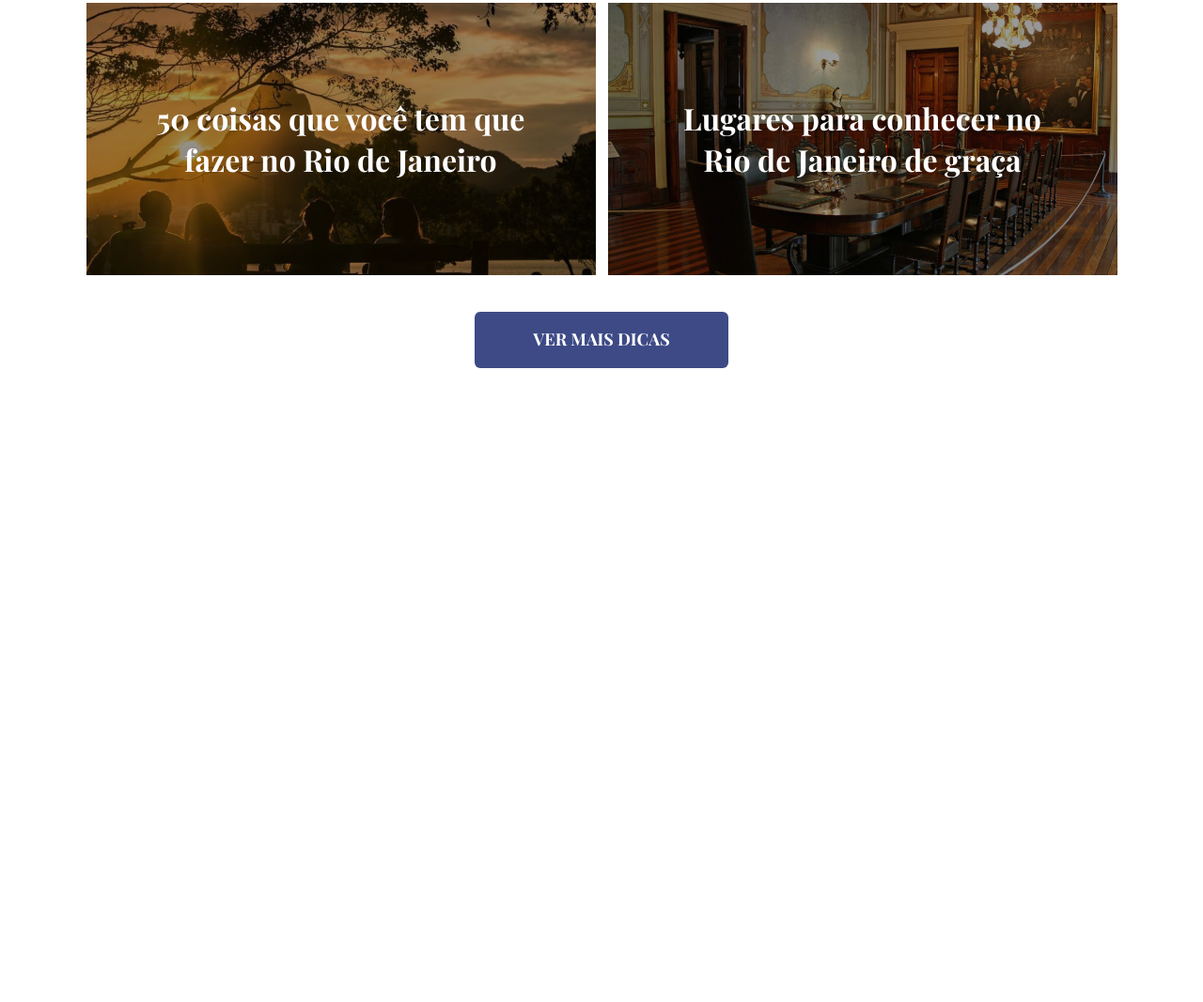
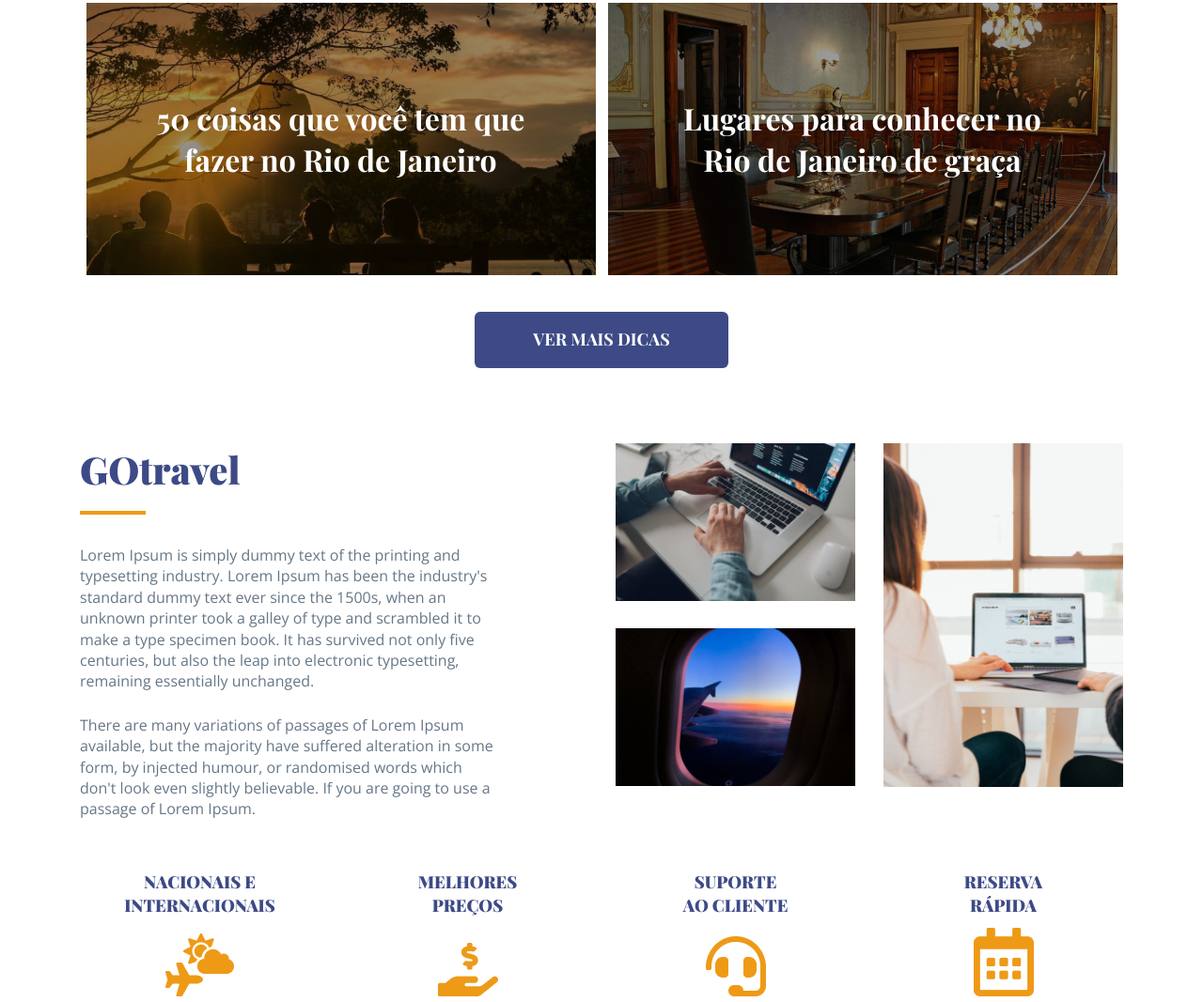
Before and after one commit to tnnacademy/gotravel, a plain HTML site: page index.html in a window 1280 px wide. Shown: the part 2718-3785 px from the top of the page at 94% size. Before the commit the page ends 3110 px from the top, so only its background shows below. Drawn offline with nearby package versions, Linux system fonts and the light colour scheme.

Commit message:
aboutGOtravel

```diff
--- /dev/null
+++ b/_src/scss/components/_about.scss
@@ -0,0 +1,39 @@
+.aboutThumbs {
+  display: none;
+
+  @media(min-width: 768px) {
+    display: flex;
+  }
+
+  &__half {
+    img {
+      margin-top: 29px;
+
+      &:first-child {
+        margin-top: 0;
+      }
+    }
+  }
+
+  &__full {
+    margin-left: 30px;
+  }
+}
+
+.differentials {
+  display: flex;
+  flex-direction: column;
+  justify-content: space-between;
+  height: 140px;
+  margin-top: 30px;
+
+  text-align: center;
+
+  &__title {
+    font-family: $font_title;
+    font-size: 1.8rem;
+    font-weight: 900;
+    text-transform: uppercase;
+    color: $color_primary_1;
+  }
+}
--- a/_src/scss/components/_index.scss
+++ b/_src/scss/components/_index.scss
@@ -6,3 +6,4 @@
 @import "section";
 @import "dica";
 @import "button";
+@import "about";
--- a/index.html
+++ b/index.html
@@ -169,6 +169,71 @@
     </div>
 
   </div>
+
+  <!-- sobre gotravel -->
+  <div class="section">
+    <div class="container">
+      <div class="row">
+        <div class="col-12 col-md-6 col-lg-5">
+          <div class="section-text">
+            <div class="section-header is-left">
+              <h2 class="title border-left">GOtravel</h2>
+            </div>
+
+            <p>Lorem Ipsum is simply dummy text of the printing and typesetting industry. Lorem Ipsum has been the industry's standard dummy text ever since the 1500s, when an unknown printer took a galley of type and scrambled it to make a type specimen book. It has survived not only five centuries, but also the leap into electronic typesetting, remaining essentially unchanged.</p>
+
+            <p>There are many variations of passages of Lorem Ipsum available, but the majority have suffered alteration in some form, by injected humour, or randomised words which don't look even slightly believable. If you are going to use a passage of Lorem Ipsum.</p>
+          </div>
+        </div>
+
+        <div class="col-12 col-md-6 col-lg-6 offset-lg-1">
+          <div class="aboutThumbs">
+            <div class="aboutThumbs__half">
+              <img class="img-responsive" src="static/images/about-thumb-1.png">
+              <img class="img-responsive" src="static/images/about-thumb-2.png">
+            </div>
+            <div class="aboutThumbs__full">
+              <img class="img-responsive" src="static/images/about-thumb-3.png">
+            </div>
+          </div>
+        </div>
+      </div>
+
+      <div class="row">
+        <!-- item -->
+        <div class="col-12 col-sm-6 col-md-3">
+          <div class="differentials">
+            <h2 class="differentials__title">Nacionais e<br>Internacionais</h2>
+            <div><img src="static/images/icon-roteiros.png"></div>
+          </div>
+        </div>
+
+        <!-- item -->
+        <div class="col-12 col-sm-6 col-md-3">
+          <div class="differentials">
+            <h2 class="differentials__title">Melhores<br>Preços</h2>
+            <div><img src="static/images/icon-precos.png"></div>
+          </div>
+        </div>
+
+        <!-- item -->
+        <div class="col-12 col-sm-6 col-md-3">
+          <div class="differentials">
+            <h2 class="differentials__title">Suporte<br>ao Cliente</h2>
+            <div><img src="static/images/icon-suporte.png"></div>
+          </div>
+        </div>
+
+        <!-- item -->
+        <div class="col-12 col-sm-6 col-md-3">
+          <div class="differentials">
+            <h2 class="differentials__title">Reserva<br>Rápida</h2>
+            <div><img src="static/images/icon-reserva.png"></div>
+          </div>
+        </div>
+      </div>
+    </div>
+  </div>
   <script src="static/js/all.js"></script>
 </body>
 </html>
```
Also changed, not shown: static/css/all.css, static/images/about-thumb-1.png (added), static/images/about-thumb-2.png (added), static/images/about-thumb-3.png (added), static/images/icon-precos.png (added), static/images/icon-reserva.png (added), static/images/icon-roteiros.png (added), static/images/icon-suporte.png (added).
